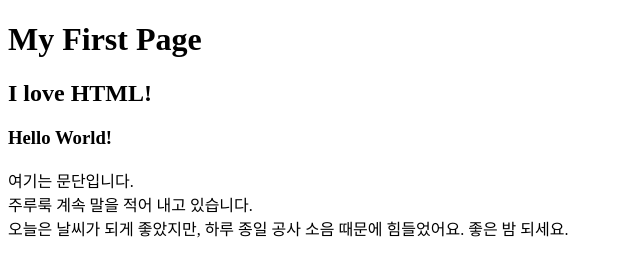
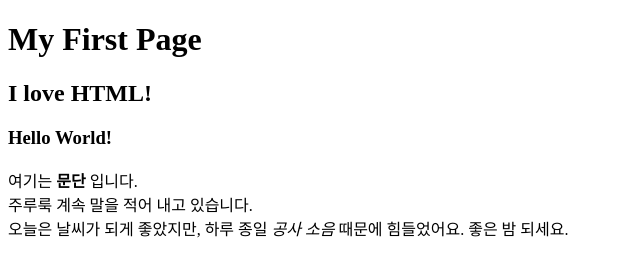
Before and after one commit to juyong3525/codeit-webPublishing, a plain HTML site: page 002-myFirstWebsite/index.html in a window 1280 px wide. Shown: the full height of the page, 0-640 px from the left. Drawn offline with Linux system fonts and the light colour scheme.

Commit message:
Write in bold. Write in Italian.

```diff
--- a/002-myFirstWebsite/index.html
+++ b/002-myFirstWebsite/index.html
@@ -6,7 +6,7 @@
 <h2>I love HTML!</h2>
 <h3>Hello World!</h3>
 
-<p>여기는 문단입니다.<br> 주루룩 계속 말을 적어 내고 있습니다. <br>
-    오늘은 날씨가 되게 좋았지만, 하루 종일 공사 소음 때문에 힘들었어요.
+<p>여기는 <strong>문단</strong> 입니다.<br> 주루룩 계속 말을 적어 내고 있습니다. <br>
+    오늘은 날씨가 되게 좋았지만, 하루 종일 <em>공사 소음</em> 때문에 힘들었어요.
     좋은 밤 되세요.
 </p>
```
